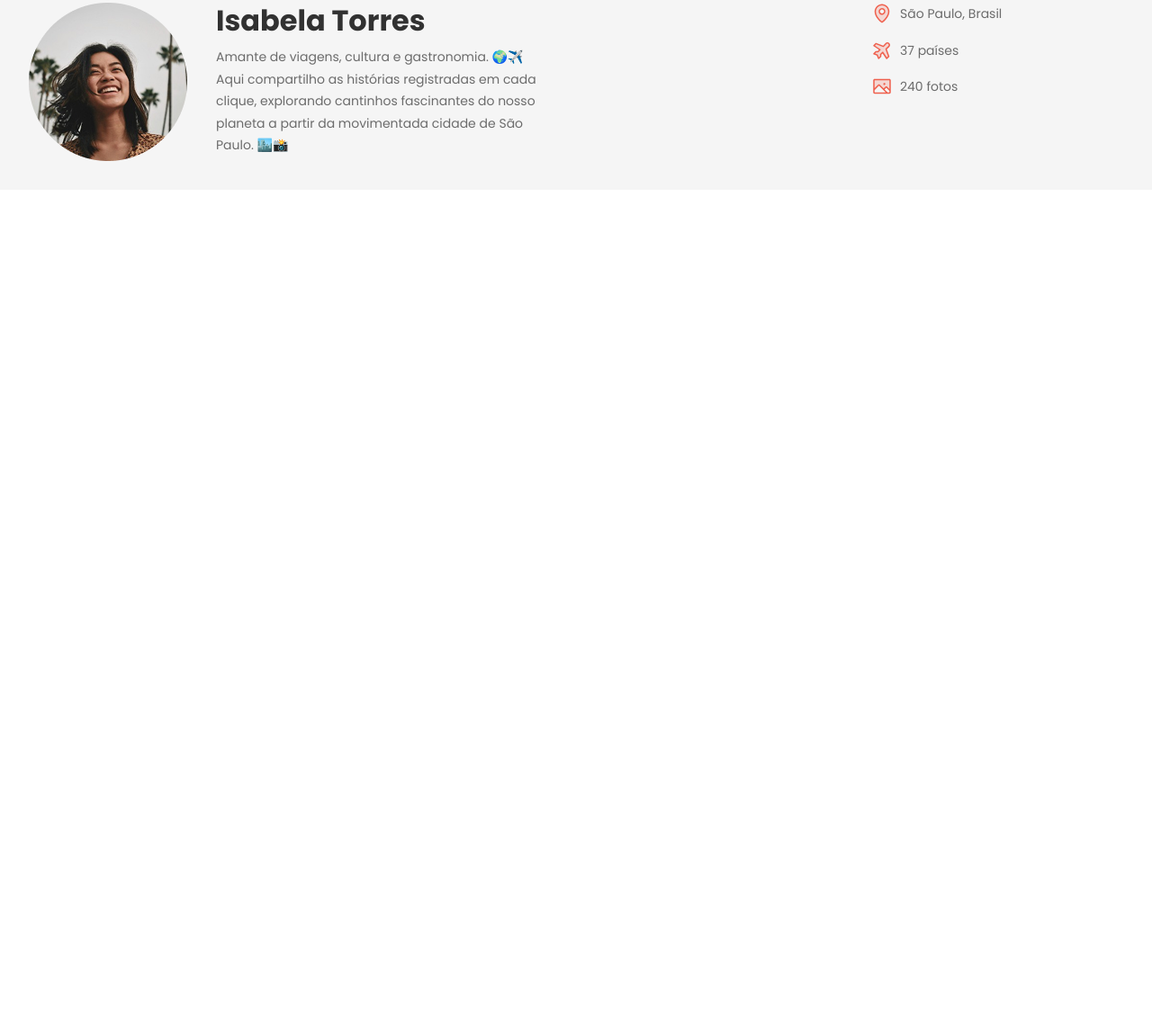
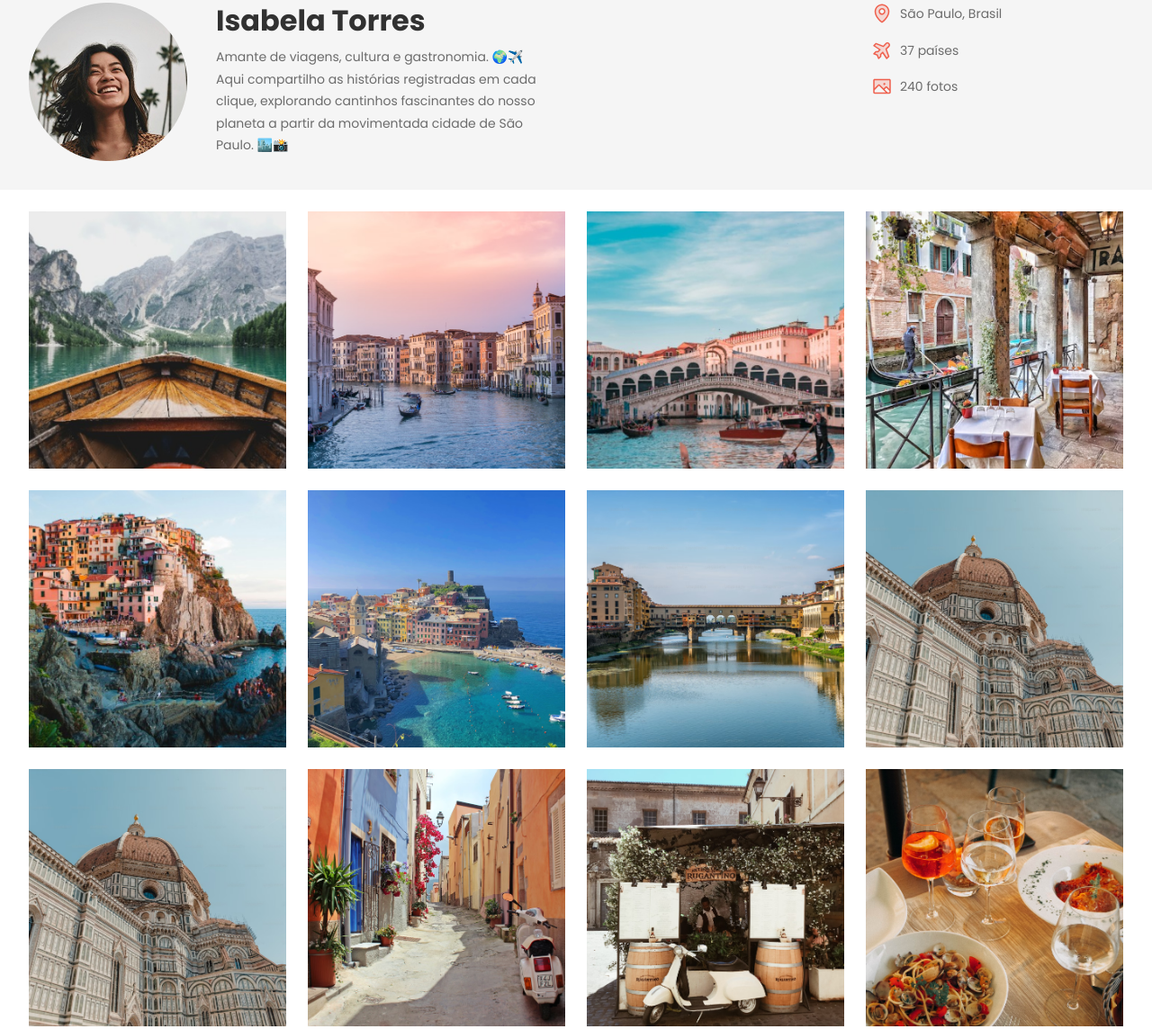
Before and after one commit to Gabr002/travelgram, a plain HTML site: page index.html in a window 1280 px wide. Shown: the part 125-1269 px from the top of the page at 90% size. Before the commit the page ends 800 px from the top, so only its background shows below. Drawn offline with Linux system fonts and the light colour scheme.

Commit message:
main gallery

```diff
--- a/index.html
+++ b/index.html
@@ -63,5 +63,21 @@
             </div>
         </header>
     </div>
+
+    <main class="container">
+        <img src="assets/images/Image 01.png" alt="...">
+        <img src="assets/images/Image 02.png" alt="...">
+        <img src="assets/images/Image 03.png" alt="...">
+        <img src="assets/images/Image 04.png" alt="...">
+        <img src="assets/images/Image 05.png" alt="...">
+        <img src="assets/images/Image 06.png" alt="...">
+        <img src="assets/images/Image 07.png" alt="...">
+        <img src="assets/images/Image 08.png" alt="...">
+        <img src="assets/images/Image 08.png" alt="...">
+        <img src="assets/images/Image 09.png" alt="...">
+        <img src="assets/images/Image 10.png" alt="...">
+        <img src="assets/images/Image 11.png" alt="...">
+        <img src="assets/images/Image 12.png" alt="...">
+    </main>
 </body>
 </html>
--- a/styles/index.css
+++ b/styles/index.css
@@ -1,3 +1,4 @@
 @import url(global.css);
 @import url(nav.css);
 @import url(header.css);
+@import url(main.css);
--- /dev/null
+++ b/styles/main.css
@@ -0,0 +1,12 @@
+main {
+    display: flex;
+    flex-wrap: wrap;
+    gap: 24px;
+    padding-block: 24px;
+}
+
+main img {
+    width: 286px;
+    height: 286px;
+    object-fit: cover;
+}
```
